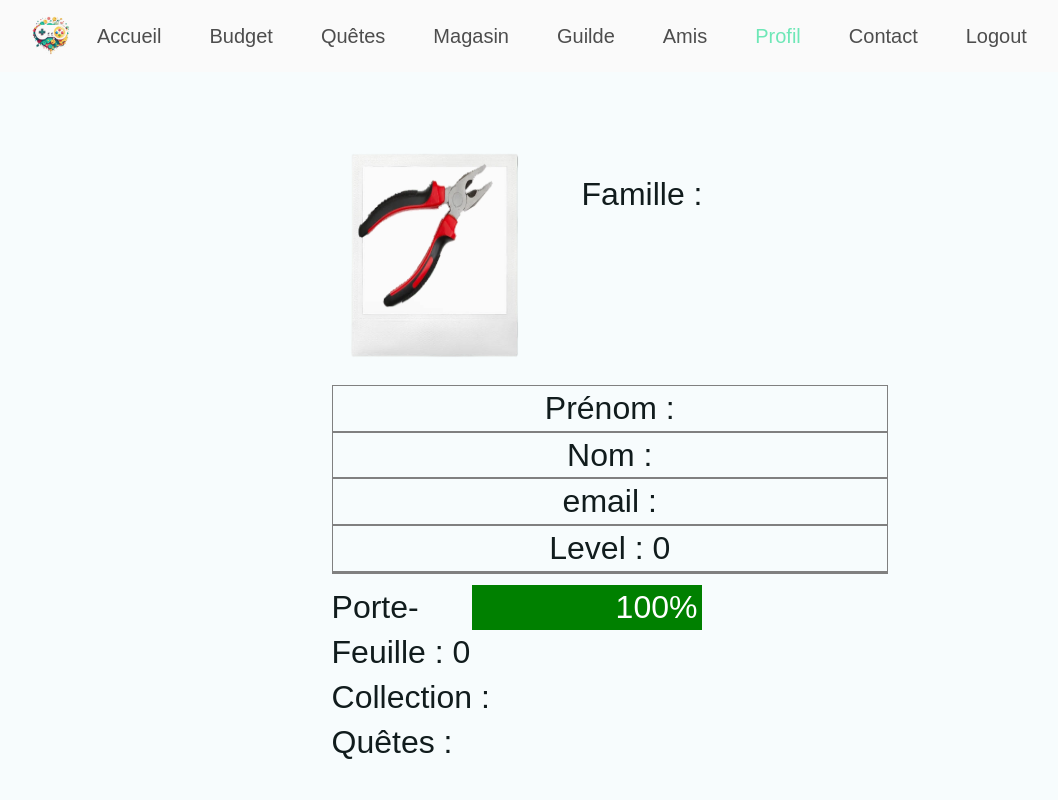
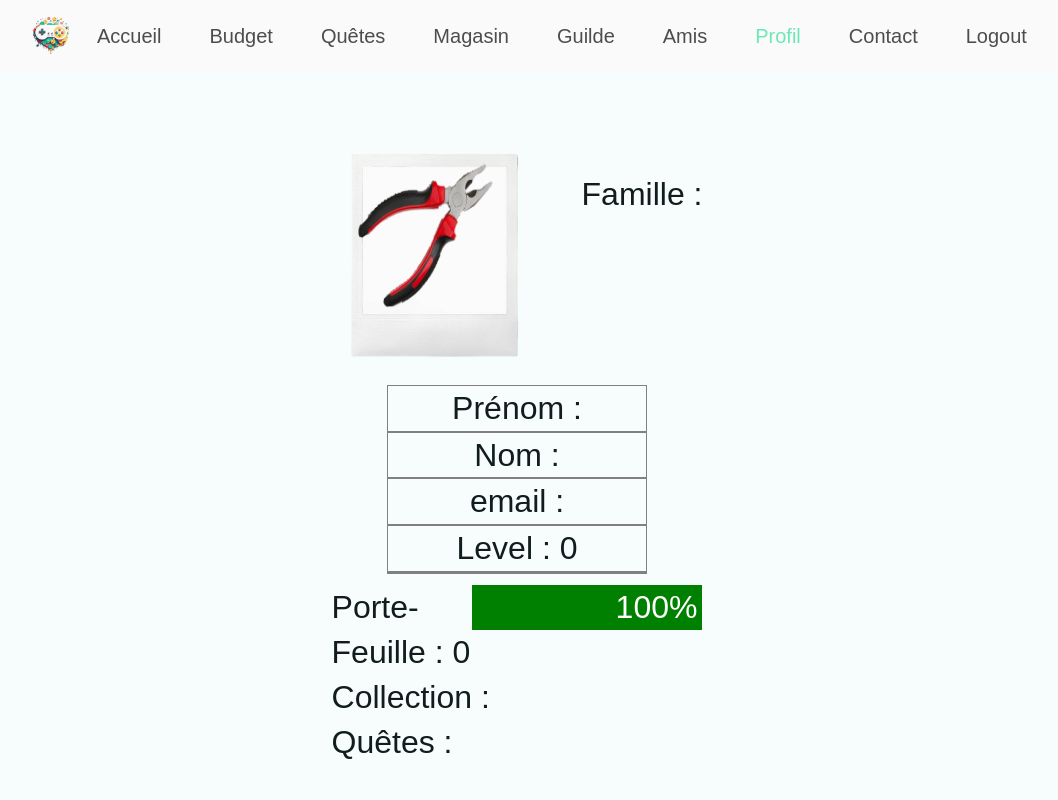
Before and after one commit to Tiuko/KSHF-Front, a React (Vite) app: page /app/profil/1 in a window 1280 px wide. Shown: the top 800 px of the page, without its empty margins (123-1181 px from the left). Built offline with nearby package versions, Linux system fonts and the light colour scheme; sample sign-in values are in the browser's storage; a web font is replaced by a local one.

Commit message:
solve prob on profil page

```diff
--- a/src/components/pages/Profil/profil.css
+++ b/src/components/pages/Profil/profil.css
@@ -25,7 +25,7 @@
 
 .profil{
     border: 1px solid gray;
-    width: 150%;
+    width: 70%;
     margin: auto;
     display: flex;
     flex-direction: row;
@@ -44,7 +44,7 @@
 
 .profil:hover{
     border: 2px solid green;
-    width: 152%;
+    width: 100%;
     height: 102%;
     margin:1% auto;
     background-color: aquamarine;
```
